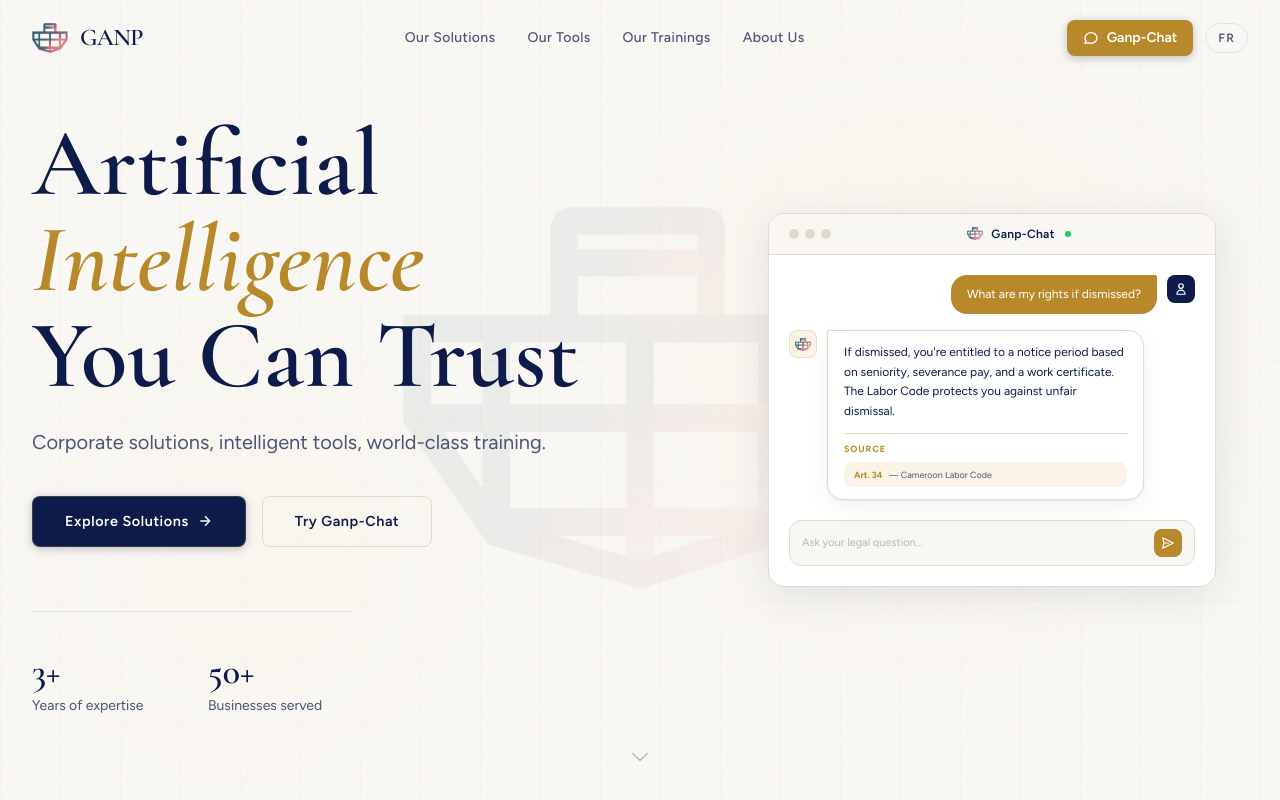
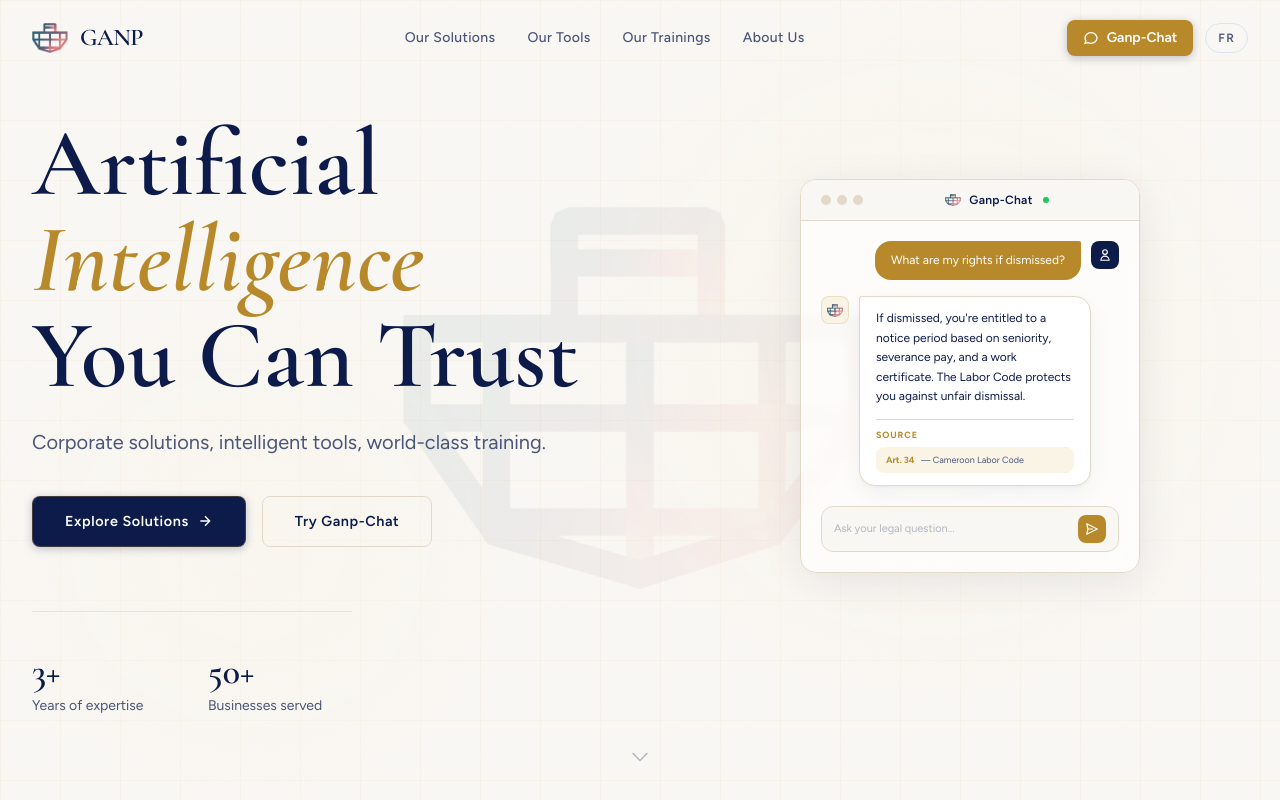
Before and after one commit to A-Njock/KEMET-AI, a React (Vite) app: page / in a window 1280 px wide. Shown: the top 800 px of the page. Built offline with nearby package versions, Linux system fonts and the light colour scheme.

Commit message:
ChatDemo: move up+right, narrower width, semi-transparent
Authored by Pierre Guy A. NJOCK

```diff
--- a/src/components/ChatDemo.tsx
+++ b/src/components/ChatDemo.tsx
@@ -56,7 +56,7 @@ export default function ChatDemo() {
       animate={{ opacity: 1, y: 0 }}
       transition={{ duration: 0.7, delay: 0.5, ease: [0.16, 1, 0.3, 1] }}
     >
-      <div className="bg-white rounded-2xl border border-[#E2D9C8] shadow-[0_8px_40px_rgba(12,27,74,0.10)] overflow-hidden">
+      <div className="bg-white/70 backdrop-blur-sm rounded-2xl border border-[#E2D9C8] shadow-[0_8px_40px_rgba(12,27,74,0.08)] overflow-hidden">
 
         {/* Window chrome */}
         <div className="px-5 py-3 border-b border-[#E2D9C8] flex items-center gap-3 bg-ivory">
--- a/src/pages/Home.tsx
+++ b/src/pages/Home.tsx
@@ -154,7 +154,7 @@ export default function Home() {
             </motion.div>
 
             {/* Right: chat demo */}
-            <div className="flex-1 max-w-md w-full hidden lg:block lg:ml-16 xl:ml-24 -mt-8">
+            <div className="flex-1 max-w-[340px] w-full hidden lg:block lg:ml-20 xl:ml-32 -mt-20">
               <Link to="/chatbot" className="block cursor-pointer group">
                 <motion.div whileHover={{ scale: 1.02 }} transition={{ type: 'spring', stiffness: 300, damping: 20 }}>
                   <ChatDemo />
```
